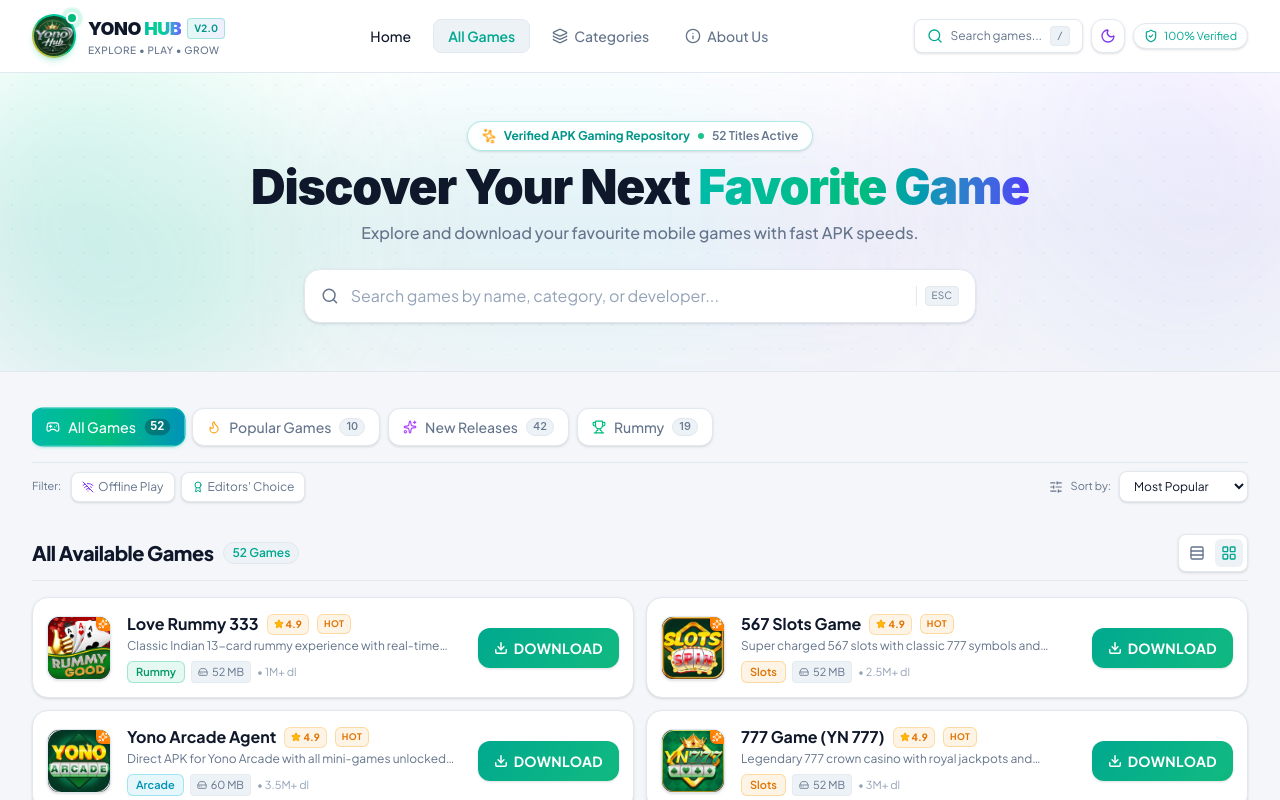
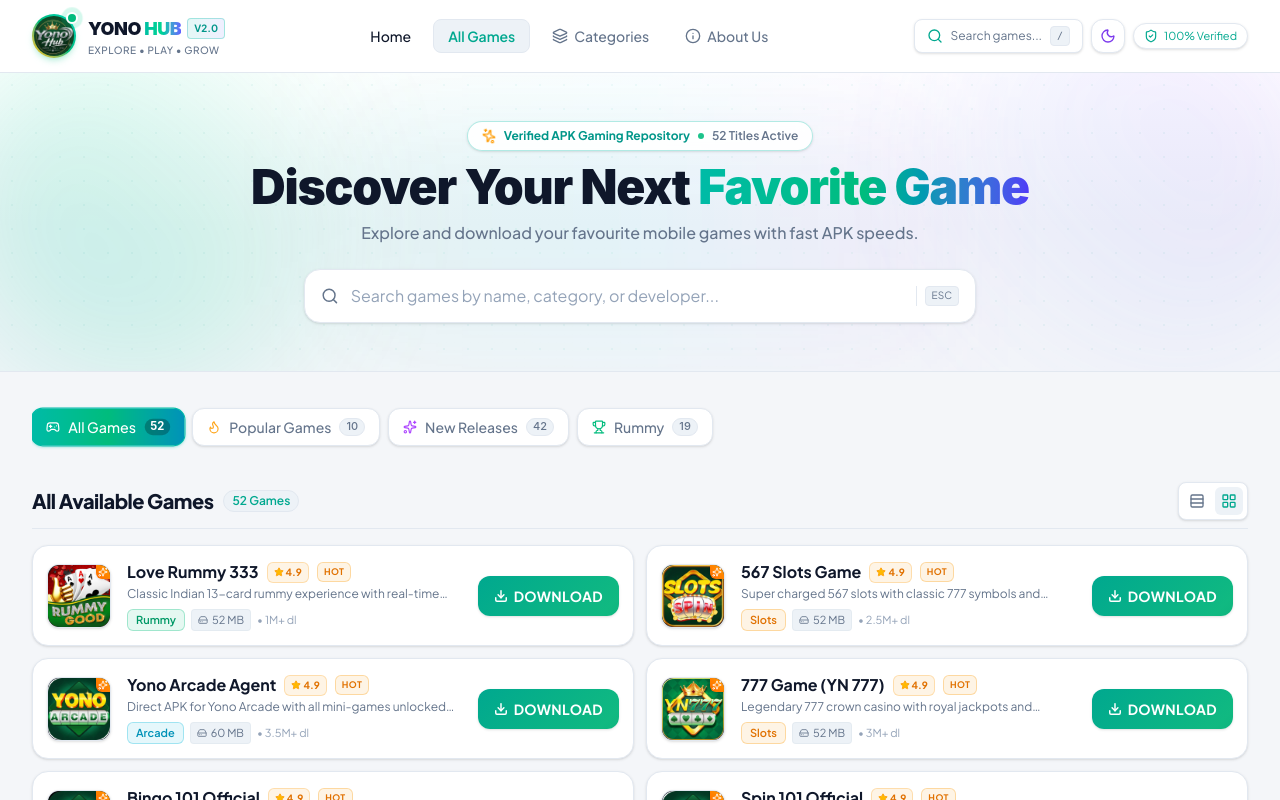
Before and after one commit to rohantheediter-source/yonohub-v2.o, a React (Vite) app: page / in a window 1280 px wide. Shown: the top 800 px of the page. Built offline with nearby package versions, Linux system fonts and the light colour scheme.

Commit message:
Remove Offline Play, Editors Choice, and secondary sort filter options bar

```diff
--- a/src/components/CategoryFilters.tsx
+++ b/src/components/CategoryFilters.tsx
@@ -9,9 +9,6 @@ import {
   ShieldAlert,
   Zap,
   Puzzle as PuzzleIcon,
-  SlidersHorizontal,
-  WifiOff,
-  Award,
   Coins,
   Trophy,
 } from 'lucide-react';
@@ -21,14 +18,13 @@ import { CATEGORIES_LIST } from '../data/gamesData';
 interface CategoryFiltersProps {
   filters: FilterState;
   onSelectCategory: (category: GameCategory) => void;
-  onUpdateFilters: (updates: Partial<FilterState>) => void;
+  onUpdateFilters?: (updates: Partial<FilterState>) => void;
   categoryCounts: Record<GameCategory, number>;
 }
 
 export const CategoryFilters: React.FC<CategoryFiltersProps> = ({
   filters,
   onSelectCategory,
-  onUpdateFilters,
   categoryCounts,
 }) => {
   const getCategoryIcon = (cat: GameCategory, isSelected: boolean) => {
@@ -116,54 +112,6 @@ export const CategoryFilters: React.FC<CategoryFiltersProps> = ({
           })}
         </div>
       </div>
-
-      {/* Secondary Sort & Quick Filters Bar */}
-      <div className="flex flex-wrap items-center justify-between gap-2.5 pt-2 border-t border-[var(--border-color)] text-xs">
-        {/* Left: Quick toggles */}
-        <div className="flex items-center gap-1.5 flex-wrap">
-          <span className="text-[var(--text-secondary)] text-[11px] mr-1 hidden sm:inline">Filter:</span>
-
-          <button
-            onClick={() => onUpdateFilters({ offlineOnly: !filters.offlineOnly })}
-            className={`flex items-center gap-1 px-2.5 py-1.5 rounded-lg border text-xs transition-colors shadow-sm ${
-              filters.offlineOnly
-                ? 'bg-[var(--accent-secondary)]/15 border-[var(--accent-secondary)] text-[var(--accent-secondary)] font-semibold'
-                : 'bg-[var(--bg-secondary)] border-[var(--border-color)] text-[var(--text-secondary)] hover:text-[var(--text-main)]'
-            }`}
-          >
-            <WifiOff className="w-3 h-3 text-[var(--accent-secondary)]" />
-            <span>Offline Play</span>
-          </button>
-
-          <button
-            onClick={() => onUpdateFilters({ editorsChoiceOnly: !filters.editorsChoiceOnly })}
-            className={`flex items-center gap-1 px-2.5 py-1.5 rounded-lg border text-xs transition-colors shadow-sm ${
-              filters.editorsChoiceOnly
-                ? 'bg-[var(--accent-primary)]/15 border-[var(--accent-primary)] text-[var(--accent-primary)] font-semibold'
-                : 'bg-[var(--bg-secondary)] border-[var(--border-color)] text-[var(--text-secondary)] hover:text-[var(--text-main)]'
-            }`}
-          >
-            <Award className="w-3 h-3 text-[var(--accent-primary)]" />
-            <span>Editors&apos; Choice</span>
-          </button>
-        </div>
-
-        {/* Right: Sort by selector */}
-        <div className="flex items-center gap-2">
-          <SlidersHorizontal className="w-3.5 h-3.5 text-[var(--text-secondary)]" />
-          <span className="text-[var(--text-secondary)] text-[11px]">Sort by:</span>
-          <select
-            value={filters.sortBy}
-            onChange={(e) => onUpdateFilters({ sortBy: e.target.value as FilterState['sortBy'] })}
-            className="bg-[var(--bg-secondary)] text-[var(--text-main)] text-xs border border-[var(--border-color)] rounded-lg px-2.5 py-1.5 focus:outline-none focus:border-[var(--accent-primary)] cursor-pointer shadow-sm"
-          >
-            <option value="popular">Most Popular</option>
-            <option value="rating">Highest Rated</option>
-            <option value="newest">Latest Updates</option>
-            <option value="size">File Size</option>
-          </select>
-        </div>
-      </div>
     </div>
   );
 };
```
